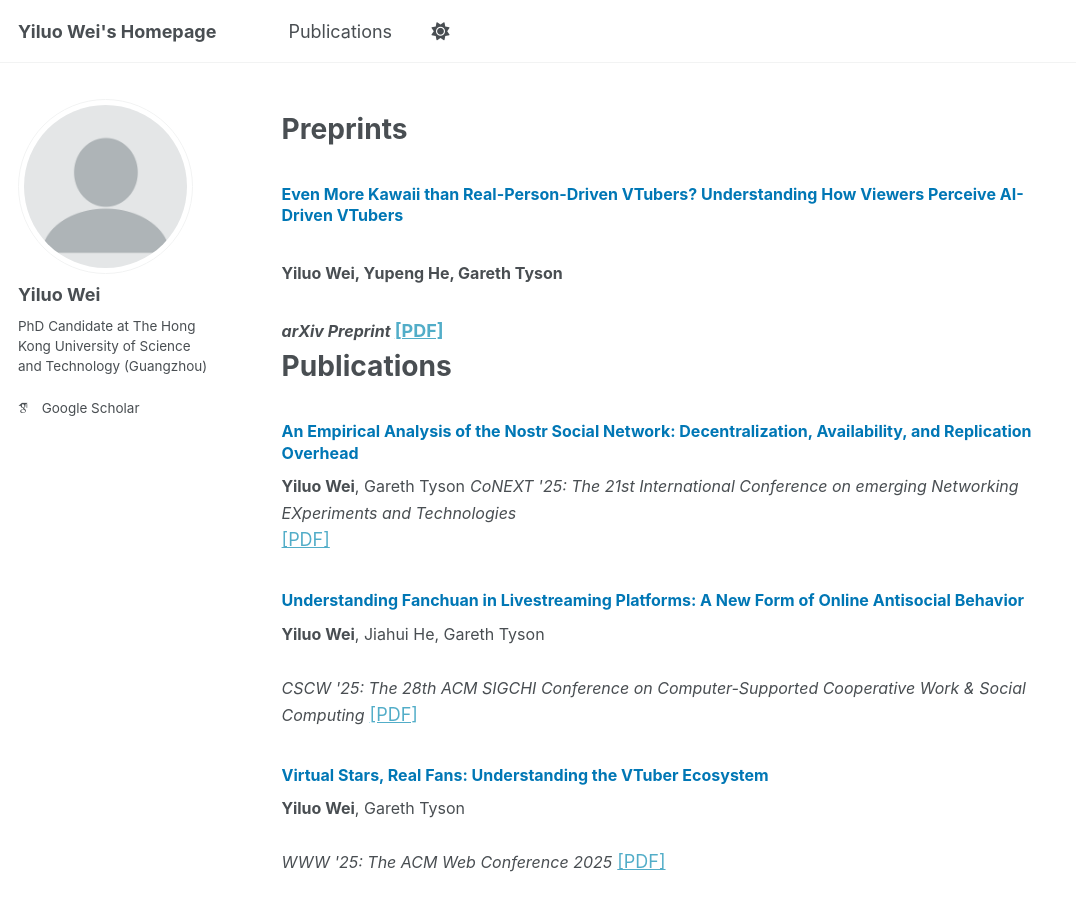
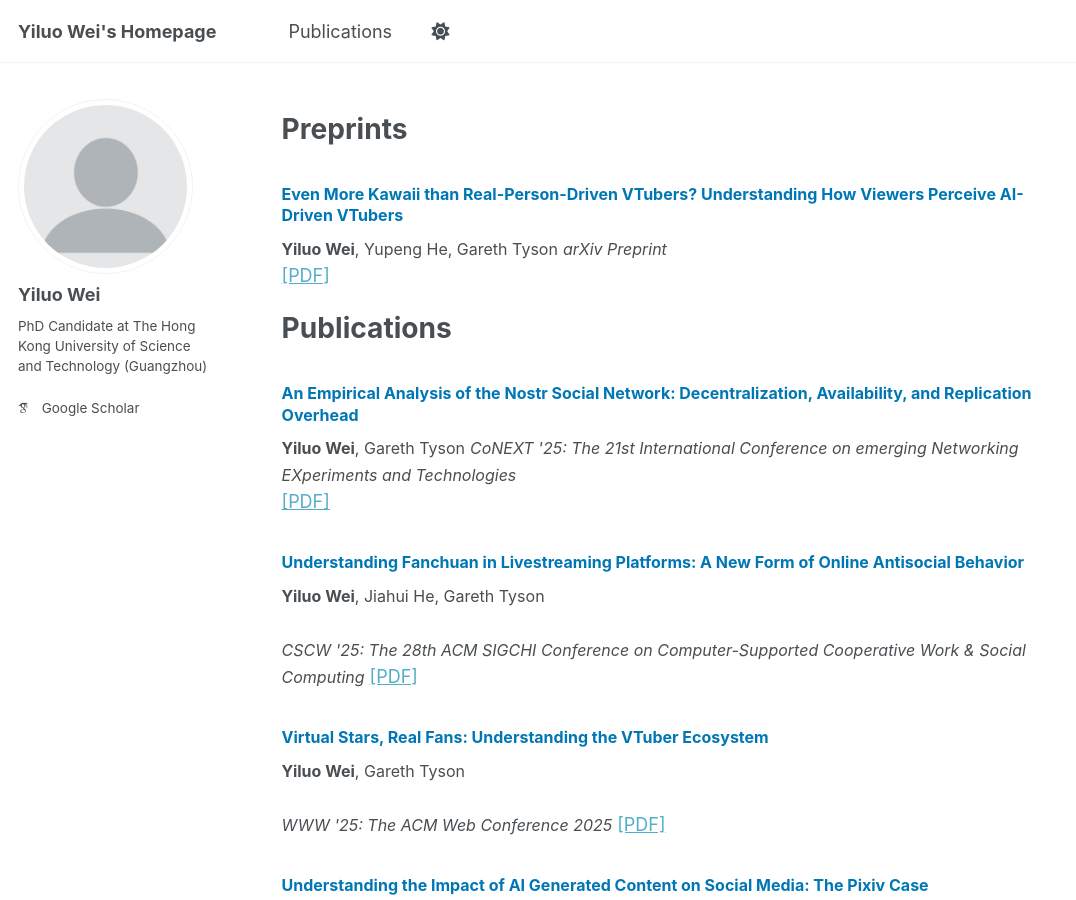
Before and after one commit to WYiluo/WYiluo.github.io, a Jekyll site: the page built from _pages/publications.md, in a window 1280 px wide and 900 px high. Shown: the whole window, without its empty margins (0-1076 px from the left). Built offline with Jekyll 4.4.1, drawn with Linux system fonts in a browser that asks for light colours; some web fonts are replaced; a script that is not in the unit is left out.

Commit message:
Update publications.md

```diff
--- a/_pages/publications.md
+++ b/_pages/publications.md
@@ -8,8 +8,9 @@ Preprints
 ===
 
 ### <font size="3"><span style="color:rgb(0, 119, 181)">Even More Kawaii than Real-Person-Driven VTubers? Understanding How Viewers Perceive AI-Driven VTubers</span></font>
-### <font size="3"><b>Yiluo Wei</b>, Yupeng He, Gareth Tyson</font>
-### <font size="3"><i>arXiv Preprint</i></font> [[PDF]]()
+<font size="3"><b>Yiluo Wei</b>, Yupeng He, Gareth Tyson</font>
+
+<font size="3"><i>arXiv Preprint</i></font> [[PDF]]()
 
 Publications
 ===
```
